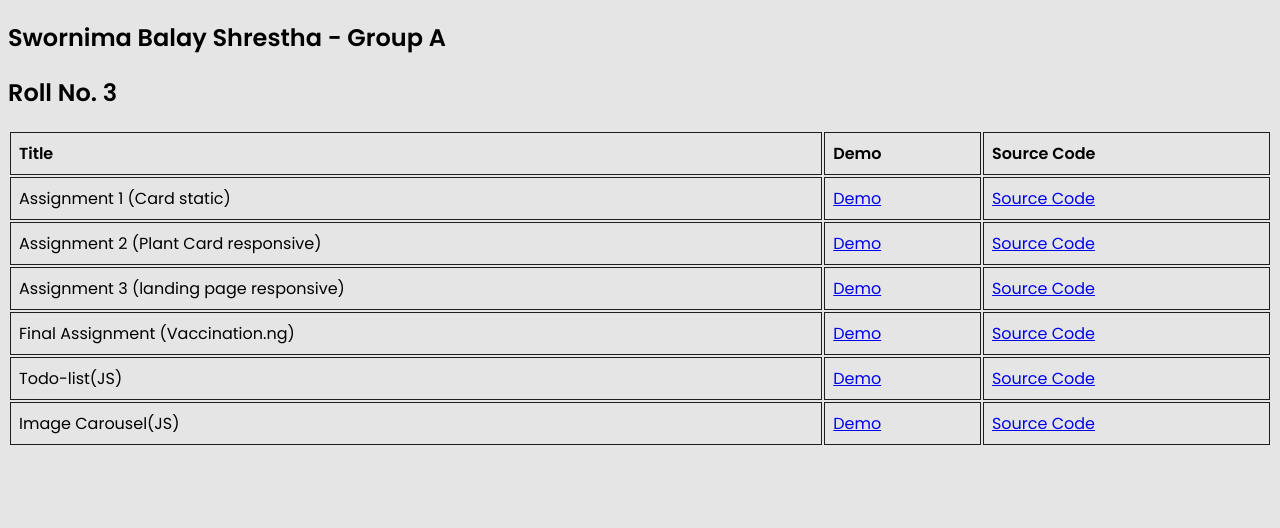
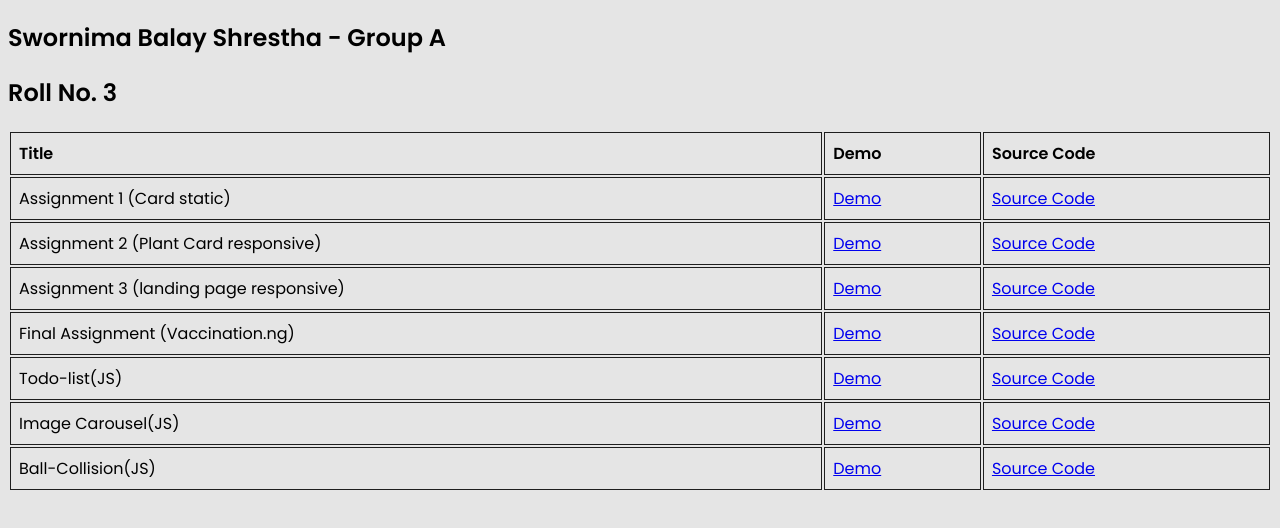
Before and after one commit to swornex/leapfrog-assignments, a plain HTML site: page index.html in a window 1280 px wide. Drawn offline with Linux system fonts and the light colour scheme.

Commit message:
add ball collision in github pages

```diff
--- a/index.html
+++ b/index.html
@@ -80,6 +80,17 @@
           >
         </td>
       </tr>
+
+      <tr>
+        <td>Ball-Collision(JS)</td>
+        <td><a href="./javascript/ball-collision/">Demo</a></td>
+        <td>
+          <a
+            href="https://github.com/swornex/leapfrog-assignments/tree/master/javascript/ball-collision"
+            >Source Code</a
+          >
+        </td>
+      </tr>
     </table>
   </body>
 </html>
```
